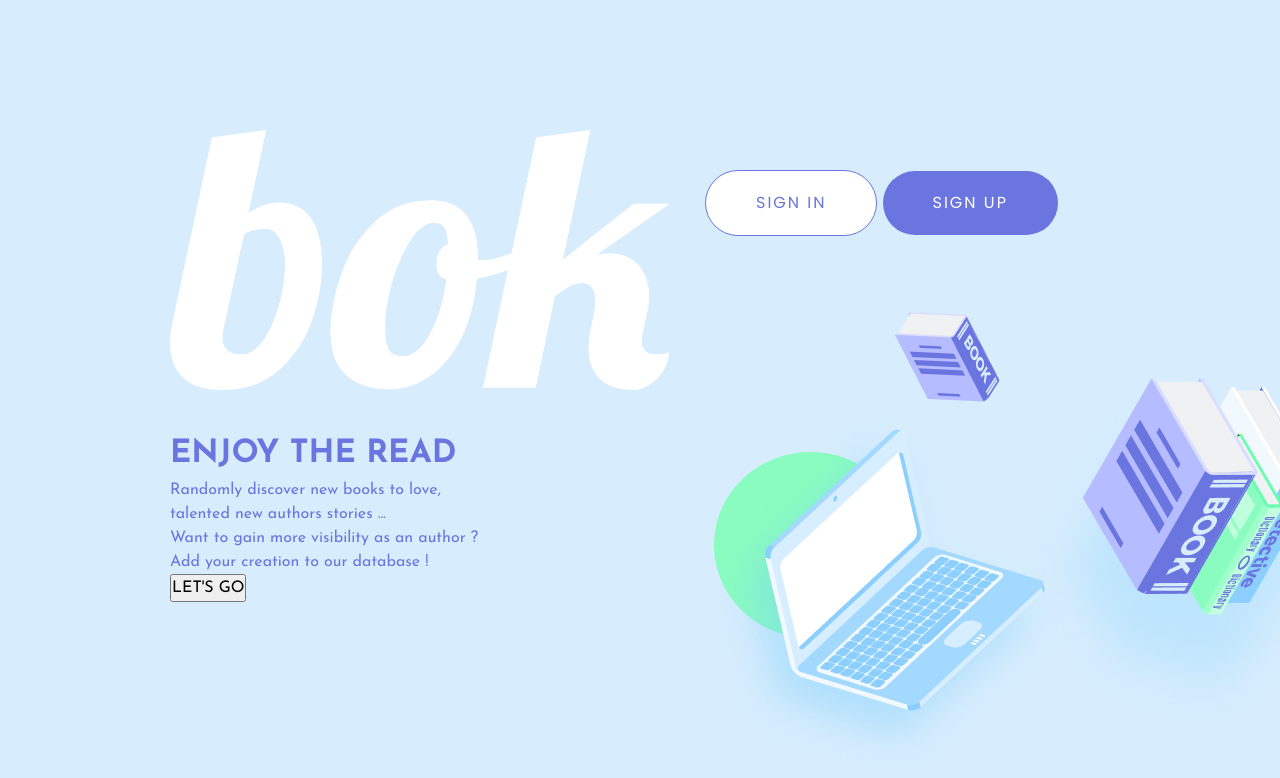
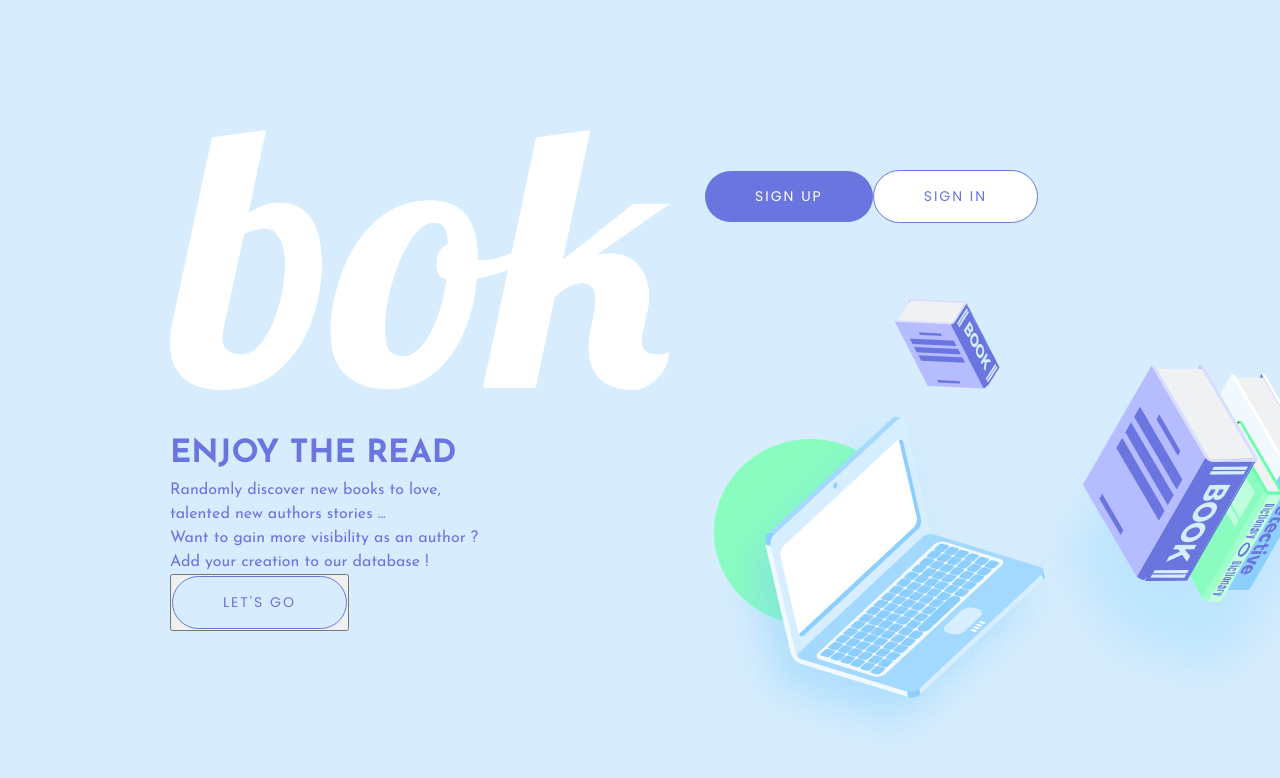
Before and after one commit to Elixper/bokAppClient, a React (Create React App) app: page / in a window 1280 px wide. Shown: the top 778 px of the page. Built offline with nearby package versions, Linux system fonts and the light colour scheme; no server answers.

Commit message:
latest updates

```diff
--- a/src/components/Base/Button.jsx
+++ b/src/components/Base/Button.jsx
@@ -5,6 +5,7 @@ const Button = ({ children, disabled, handleClick, ...rest }) => {
   const styles = {
     primary: "primary",
     secondary: "secondary",
+    tertiary: "tertiary",
   };
 
   let selectedClass;
--- a/src/pages/Home.jsx
+++ b/src/pages/Home.jsx
@@ -22,16 +22,17 @@ class Home extends React.Component {
             Add your creation to our database !
           </p>
           <button>
-            <NavLink to="/random-settings">LET'S GO</NavLink>
+            <NavLink to="/random-settings"><Button tertiary>LET'S GO</Button></NavLink>
           </button>
         </div>
 
         <div className="right">
           <div className="buttons">
+          <NavLink to="/signup"> <Button primary>SIGN UP</Button></NavLink>
             <NavLink to="/signin">
               <Button secondary>SIGN IN</Button>
             </NavLink>
-            <NavLink to="/signup"> <Button primary>SIGN UP</Button></NavLink>
+
           </div>
           <img src={process.env.PUBLIC_URL + '/illusBooks.png'} alt="" />
           {/*mettre en bg parlx */}
--- a/src/styles/Buttons.css
+++ b/src/styles/Buttons.css
@@ -1,11 +1,10 @@
 @import url("./global.css");
 
 .Btn {
-    background-color: var(--purple);
+   background-color: white;
     width: max-content;
-    color: white;
-    padding: 20px 50px;
-    font-size: 16px;
+    padding: 15px 50px;
+    font-size: 14px;
     font-family: 'Poppins', sans-serif;
     letter-spacing: 2px;
     border-radius: 40px;
@@ -22,13 +21,19 @@
     background: var(--purple);
     color: white;
   }
-
+/*
   .Btn.btn-primary:disabled {
     background: rgb(190, 190, 190);
-  }
+  } */
 
   .Btn.btn-secondary {
     background: white;
     color: var(--purple);
     border: 1px solid var(--purple);
   }
+
+  .Btn.btn-tertiary {
+    background-color: var(--main-bg-color);
+    color: var(--purple);
+    border: 1px solid var(--purple);
+  }
```
